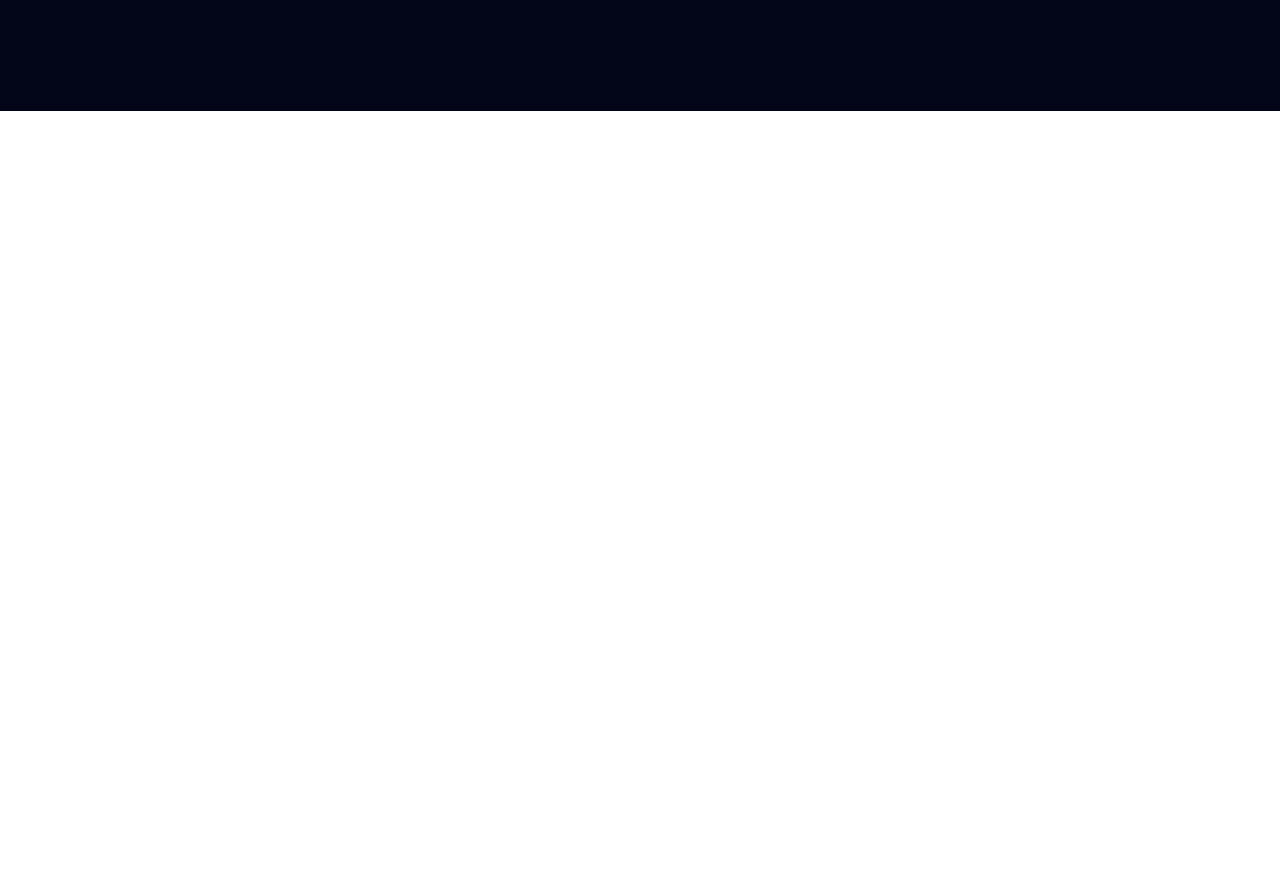
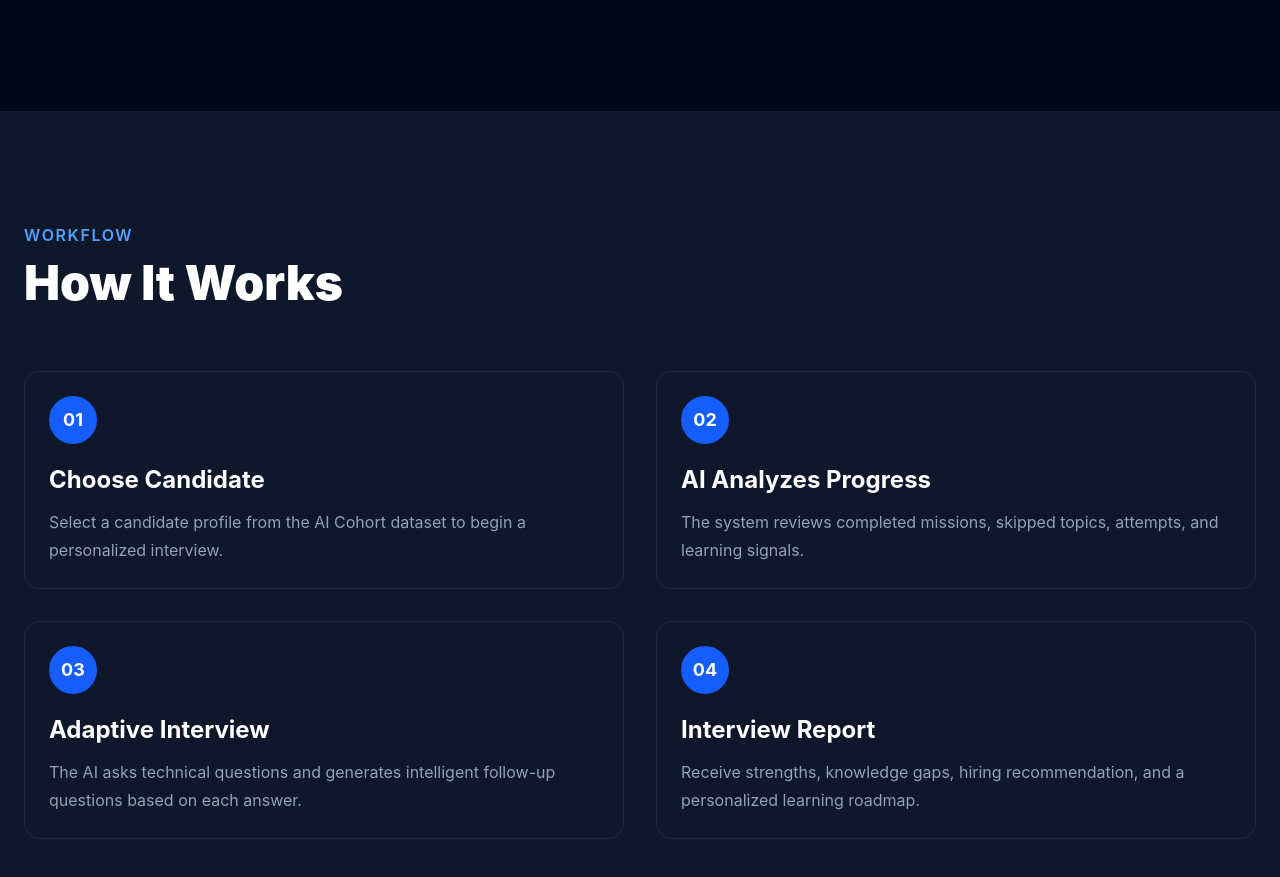
Before and after one commit to Ranjanmaiti6/interview-agent-ai, a React app in the folder frontend/: page / in a window 1280 px wide. Shown: the part 1693-2570 px from the top of the page. Before the commit the page ends 1804 px from the top, so only its background shows below. Built offline with nearby package versions, Linux system fonts and the light colour scheme; the HTML template or start-up script is replaced by a standard one.

Commit message:
Added workflow timeline section

```diff
--- a/frontend/src/components/landing/Workflow.jsx
+++ b/frontend/src/components/landing/Workflow.jsx
@@ -0,0 +1,55 @@
+import WorkflowCard from "./WorkflowCard";
+
+const workflow = [
+  {
+    step: "01",
+    title: "Choose Candidate",
+    description:
+      "Select a candidate profile from the AI Cohort dataset to begin a personalized interview.",
+  },
+  {
+    step: "02",
+    title: "AI Analyzes Progress",
+    description:
+      "The system reviews completed missions, skipped topics, attempts, and learning signals.",
+  },
+  {
+    step: "03",
+    title: "Adaptive Interview",
+    description:
+      "The AI asks technical questions and generates intelligent follow-up questions based on each answer.",
+  },
+  {
+    step: "04",
+    title: "Interview Report",
+    description:
+      "Receive strengths, knowledge gaps, hiring recommendation, and a personalized learning roadmap.",
+  },
+];
+
+export default function Workflow() {
+  return (
+    <section
+      id="workflow"
+      className="bg-slate-900 py-28 px-6"
+    >
+      <div className="max-w-7xl mx-auto">
+
+        <p className="text-blue-400 uppercase tracking-widest font-semibold">
+          Workflow
+        </p>
+
+        <h2 className="text-5xl font-black text-white mt-3">
+          How It Works
+        </h2>
+
+        <div className="grid md:grid-cols-2 gap-8 mt-16">
+          {workflow.map((item) => (
+            <WorkflowCard key={item.step} {...item} />
+          ))}
+        </div>
+
+      </div>
+    </section>
+  );
+}
--- /dev/null
+++ b/frontend/src/components/landing/WorkflowCard.jsx
@@ -0,0 +1,22 @@
+export default function WorkflowCard({
+  step,
+  title,
+  description,
+}) {
+  return (
+    <div className="relative bg-slate-900 border border-slate-800 rounded-2xl p-6 hover:border-blue-500 transition-all duration-300">
+
+      <div className="w-12 h-12 rounded-full bg-blue-600 text-white flex items-center justify-center text-lg font-bold mb-5">
+        {step}
+      </div>
+
+      <h3 className="text-white text-2xl font-bold">
+        {title}
+      </h3>
+
+      <p className="text-slate-400 mt-3 leading-7">
+        {description}
+      </p>
+    </div>
+  );
+}
--- a/frontend/src/pages/Landing/Landing.jsx
+++ b/frontend/src/pages/Landing/Landing.jsx
@@ -1,6 +1,7 @@
 import Navbar from "../../components/layout/Navbar";
 import Hero from "../../components/landing/Hero";
 import Features from "../../components/landing/Features";
+import Workflow from "../../components/landing/Workflow";
 
 export default function Landing() {
   return (
@@ -8,6 +9,7 @@ export default function Landing() {
       <Navbar />
       <Hero />
       <Features />
+      <Workflow />
     </>
   );
 }
```
Also changed, not shown: 1 other file (tests, documents, lock files or other folders).
